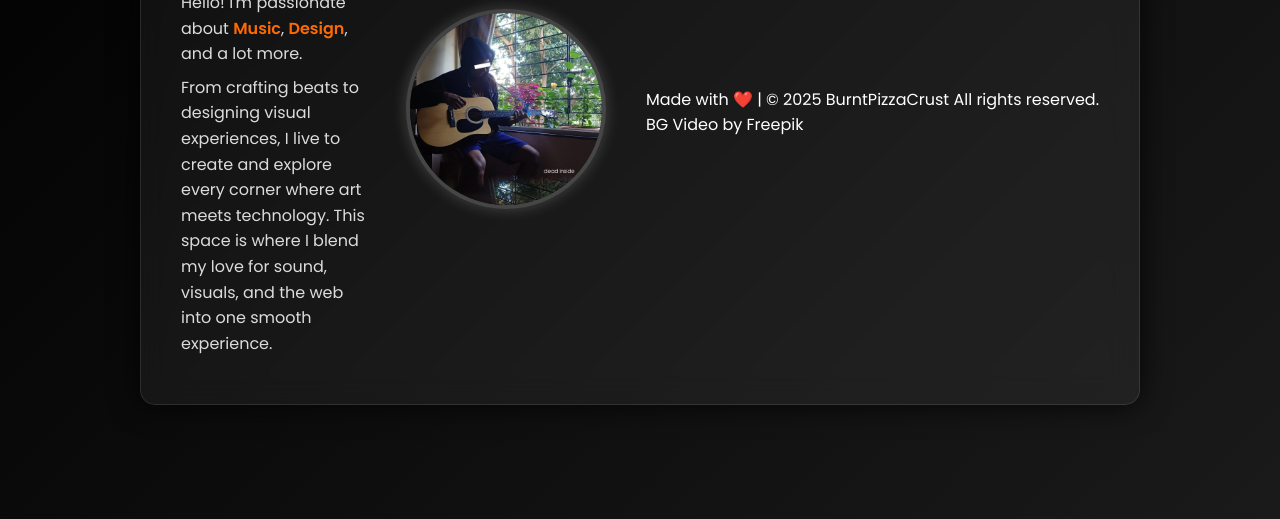
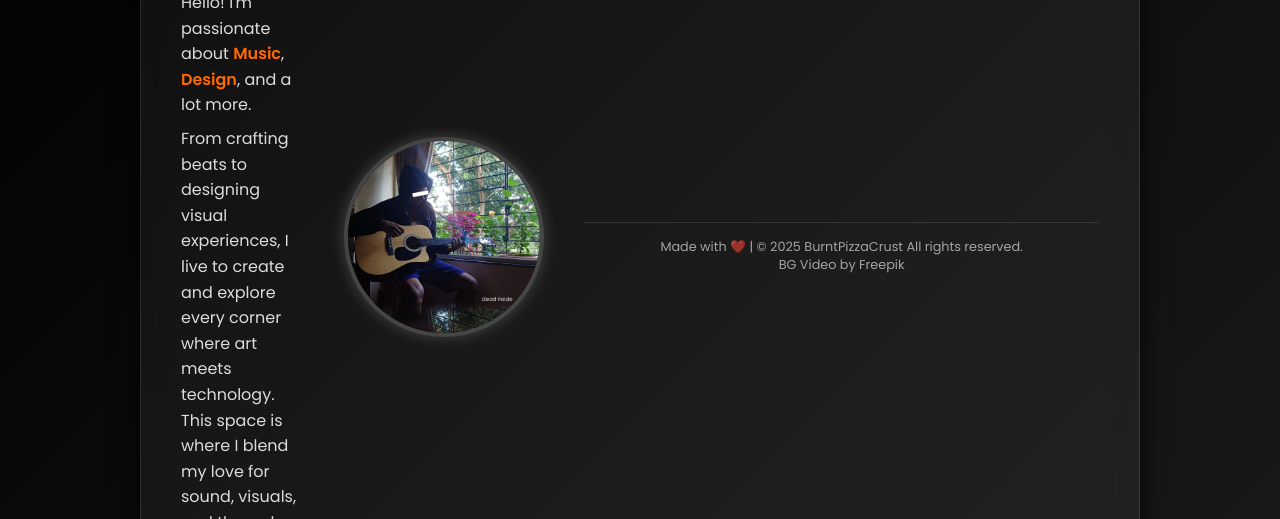
Before and after one commit to burntpizzacrust/burntpizzacrust.github.io, a plain HTML site: page about/about.html in a window 1280 px wide. Shown: the part 281-800 px from the top of the page. Drawn offline with Linux system fonts and the light colour scheme; a script that the page names is missing.

Commit message:
Update about.css

```diff
--- a/about/about.css
+++ b/about/about.css
@@ -158,3 +158,14 @@ body {
         gap: 15px;
     }
 }
+
+/* Footer */
+.footer {
+    margin-top: 30px;
+    text-align: center;
+    padding: 15px;
+    font-size: 0.8rem;
+    color: rgba(255, 255, 255, 0.6);
+    width: 100%;
+    border-top: 1px solid rgba(255, 255, 255, 0.1);
+}
```
